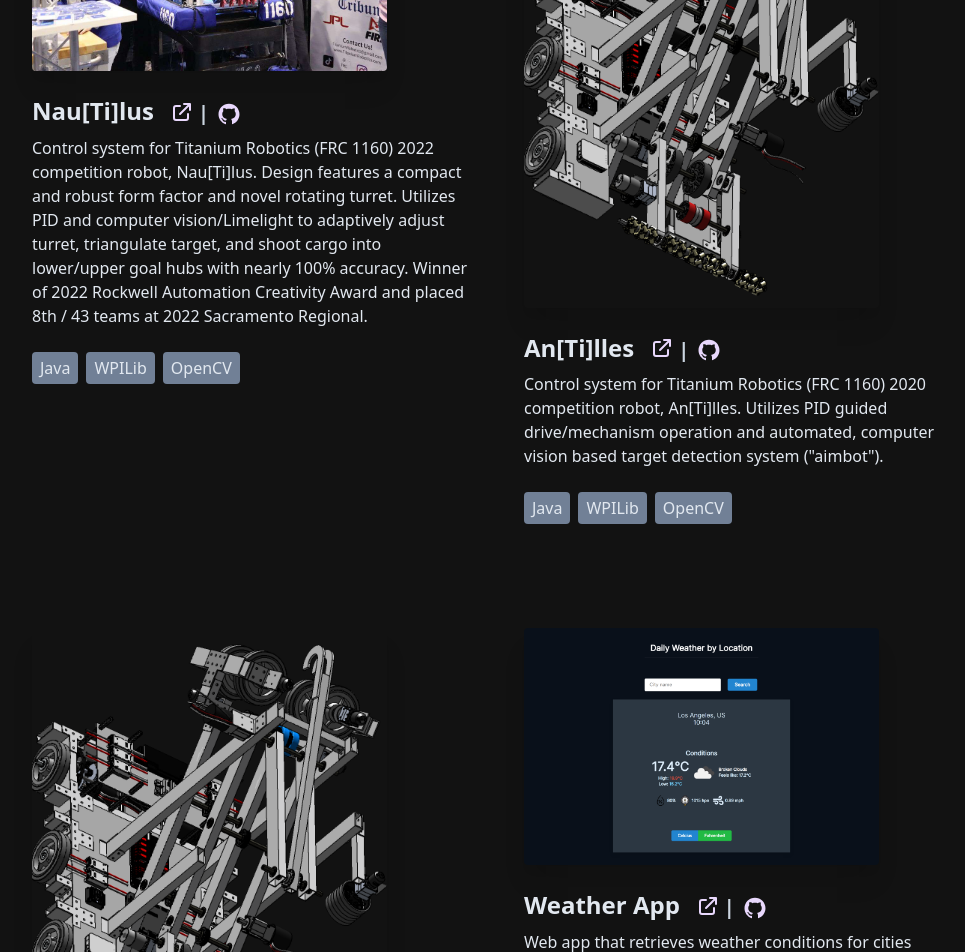
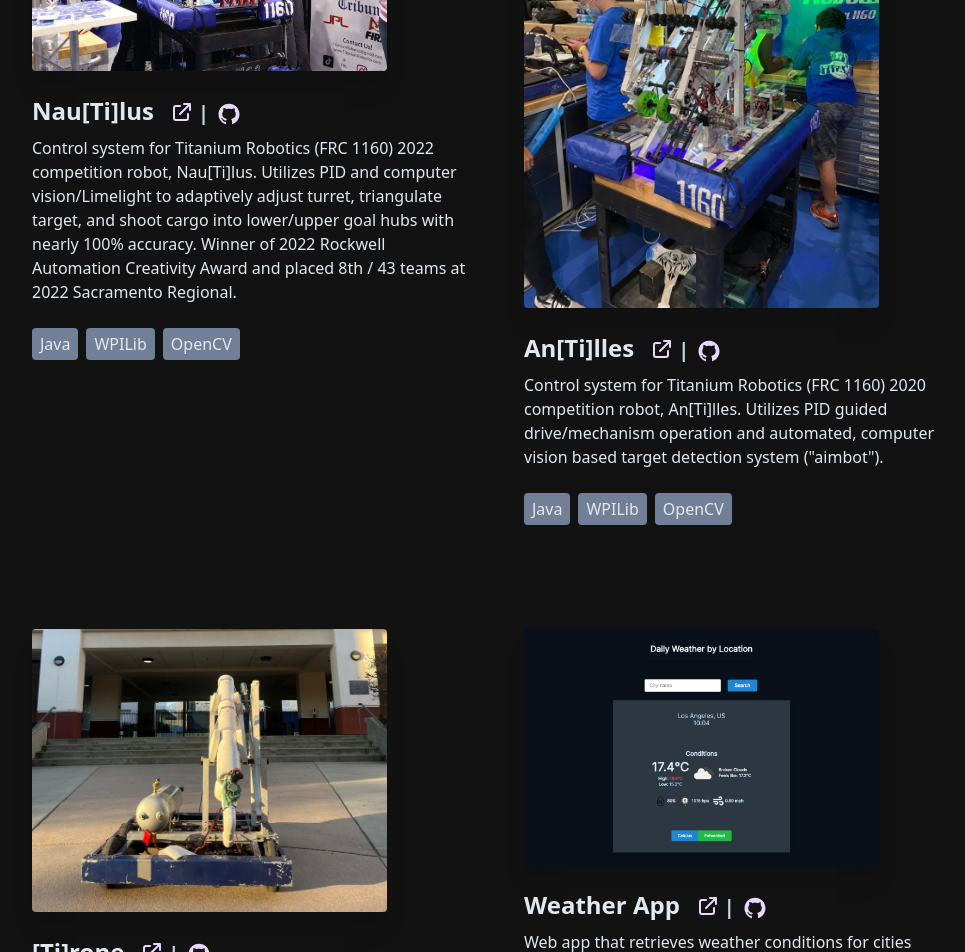
Before and after one commit to kevinjl321/portfolio, a React (Create React App) app: page / in a window 1280 px wide. Shown: the part 3220-4172 px from the top of the page, without its empty margins (140-1105 px from the left). Built offline with nearby package versions, Linux system fonts and the light colour scheme.

Commit message:
fix photo dims

```diff
--- a/src/components/Projects.tsx
+++ b/src/components/Projects.tsx
@@ -8,12 +8,13 @@ import UCSB from "../images/ucsb.jpg"
 import Caltech from "../images/caltech.png"
 import Edge from "../images/projectedge.png"
 import Titanium from "../images/titanium.jpg"
-import Antilles from "../images/antilles.png"
+import Antilles from "../images/antilles.jpeg"
 import Nautilus from "../images/nautilus.jpg"
 import COVID from "../images/covid.png"
 import Blog from "../images/blog.png"
 import Weather from "../images/weather.png"
 import Portfolio from "../images/portfolio.png"
+import Tirone from "../images/tirone.jpeg"
 
 export class Projects extends Component {
     render() {
@@ -281,8 +282,7 @@ export class Projects extends Component {
                                     </a>
                                 </h4>
                                 <p className="block mb-6 dark:text-white">
-                                    Control system for Titanium Robotics (FRC 1160) 2022 competition robot, Nau[Ti]lus. Design features a compact and robust form factor and novel rotating turret. Utilizes
-                                    PID and computer vision/Limelight to adaptively adjust turret, triangulate target, and shoot cargo into lower/upper goal hubs with nearly 100% accuracy. Winner of 2022 Rockwell Automation Creativity Award and placed 8th / 43 teams at 2022 Sacramento Regional.
+                                    Control system for Titanium Robotics (FRC 1160) 2022 competition robot, Nau[Ti]lus. Utilizes PID and computer vision/Limelight to adaptively adjust turret, triangulate target, and shoot cargo into lower/upper goal hubs with nearly 100% accuracy. Winner of 2022 Rockwell Automation Creativity Award and placed 8th / 43 teams at 2022 Sacramento Regional.
                                 </p>
                                 <div className="flex flex-wrap">
                                     <span className="px-2 py-1 mb-2 text-gray-300 bg-gray-600 dark:bg-gray-800 rounded dark:text-gray-400">
@@ -340,7 +340,7 @@ export class Projects extends Component {
                         <div className="text-gray-300">
                             <div className="mb-6">
                                 <a href="https://github.com/FRC-Team-1160/Shooter-v3" className="">
-                                    <img src = {Antilles} className= "sm:w-4/5 transition duration-500 ease-in-out transform rounded shadow-xl hover:shadow-xl hover:scale-105 hover:-translate-y-1" alt="" />
+                                    <img src = {Tirone} className= "sm:w-4/5 transition duration-500 ease-in-out transform rounded shadow-xl hover:shadow-xl hover:scale-105 hover:-translate-y-1" alt="" />
                                 </a>
                             </div>
                             <div>
```
Also changed, not shown: src/images/antilles.jpeg (added), src/images/tirone.jpeg (added).
